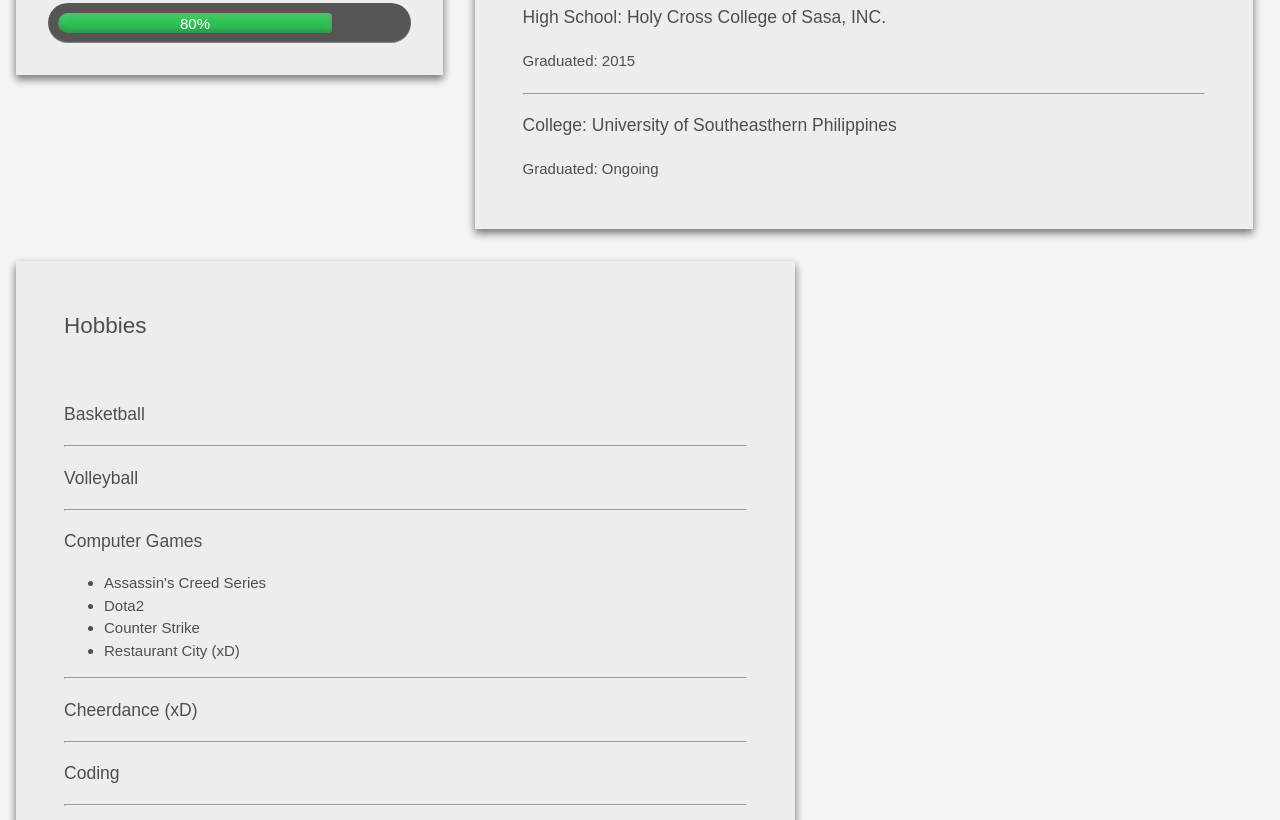
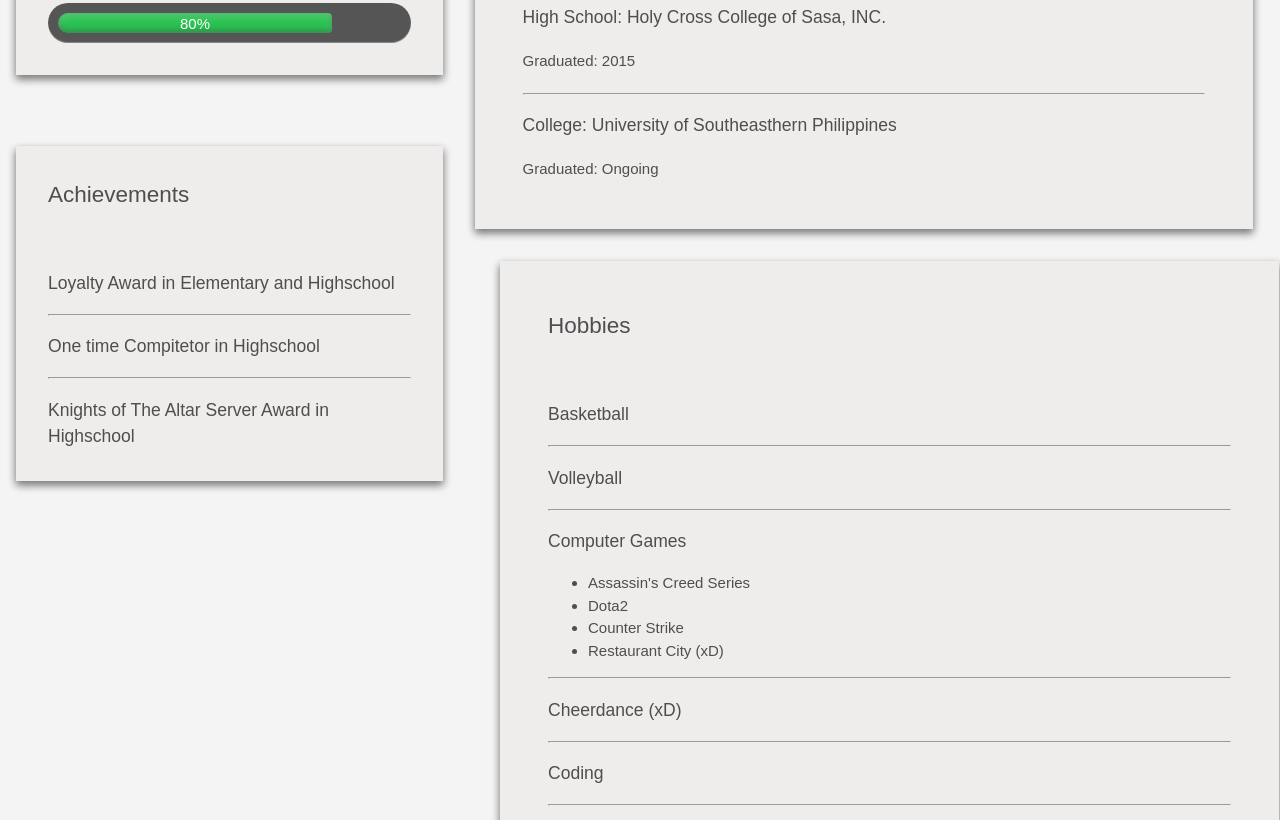
Before and after one commit to Harold22/RIOS_PhillipArman_PersonalWebsite, a plain HTML site: page html/profile.html in a window 1280 px wide. Shown: the part 1557-2377 px from the top of the page. Drawn offline with Linux system fonts and the light colour scheme.

Commit message:
added Achievements in 'Other Information'

```diff
--- a/html/profile.html
+++ b/html/profile.html
@@ -111,7 +111,7 @@
                         <h4>Graduated: Ongoing</h4>
                     </div>
                 </div>
-                <div class="col-7 profile-info content-stretch">
+                <div class="col-7 profile-info content-stretch" style="margin-left: 500px;">
                     <div class="profile-container">
                         <h2>Hobbies</h2>
                         <br>
@@ -144,6 +144,17 @@
                         <h3>Watching anime</h3>
                     </div>
                 </div>
+                <div class="col-4 profile-info" style="margin-top: -1000px">
+                    <div class="profile-container">
+                        <h2>Achievements</h2>
+                        <br>
+                        <h3>Loyalty Award in Elementary and Highschool</h3>
+                        <hr>
+                        <h3>One time Compitetor in Highschool</h3>
+                        <hr>
+                        <h3>Knights of The Altar Server Award in Highschool</h3>
+                    </div>
+                </div>
             </div>
         </div>
     </section>
```
Also changed, not shown: html/index.html (+1 -1 lines).
